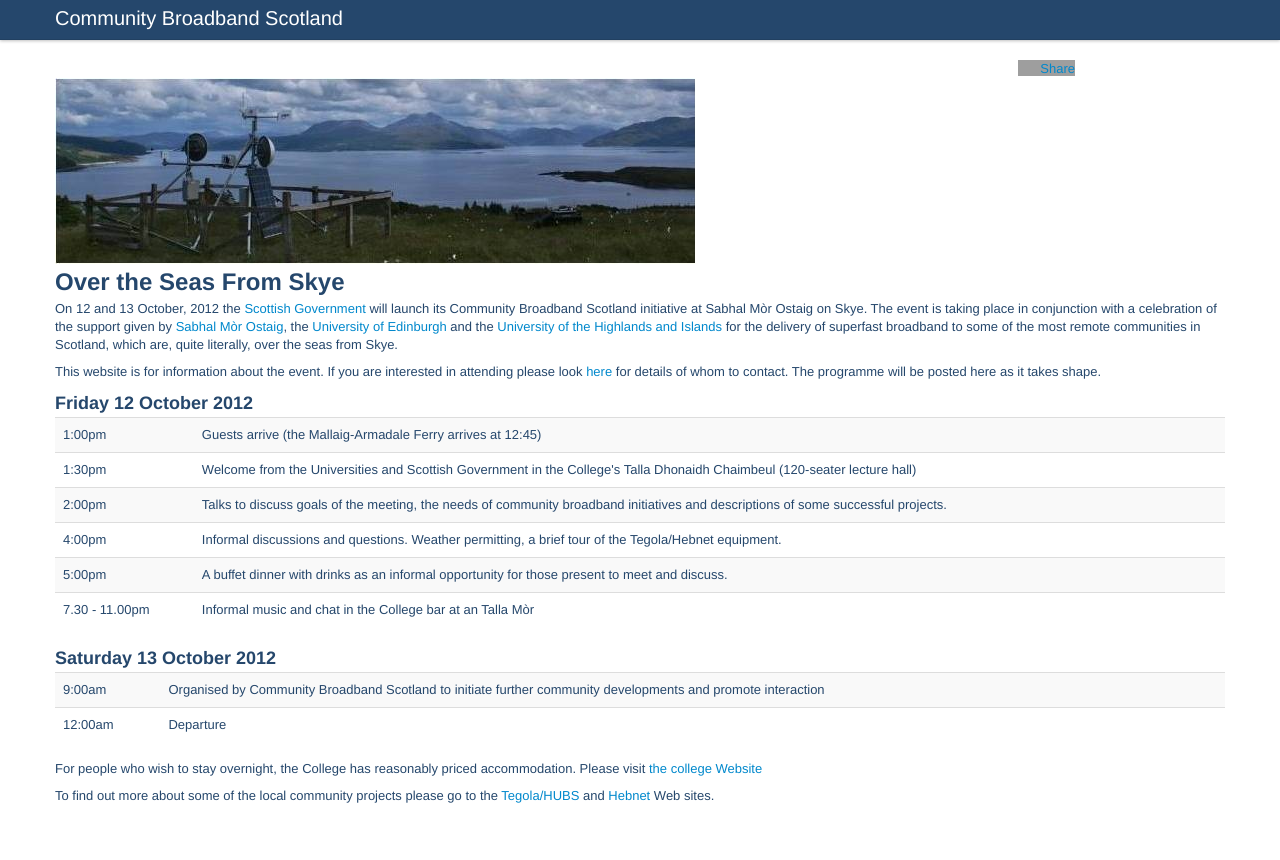
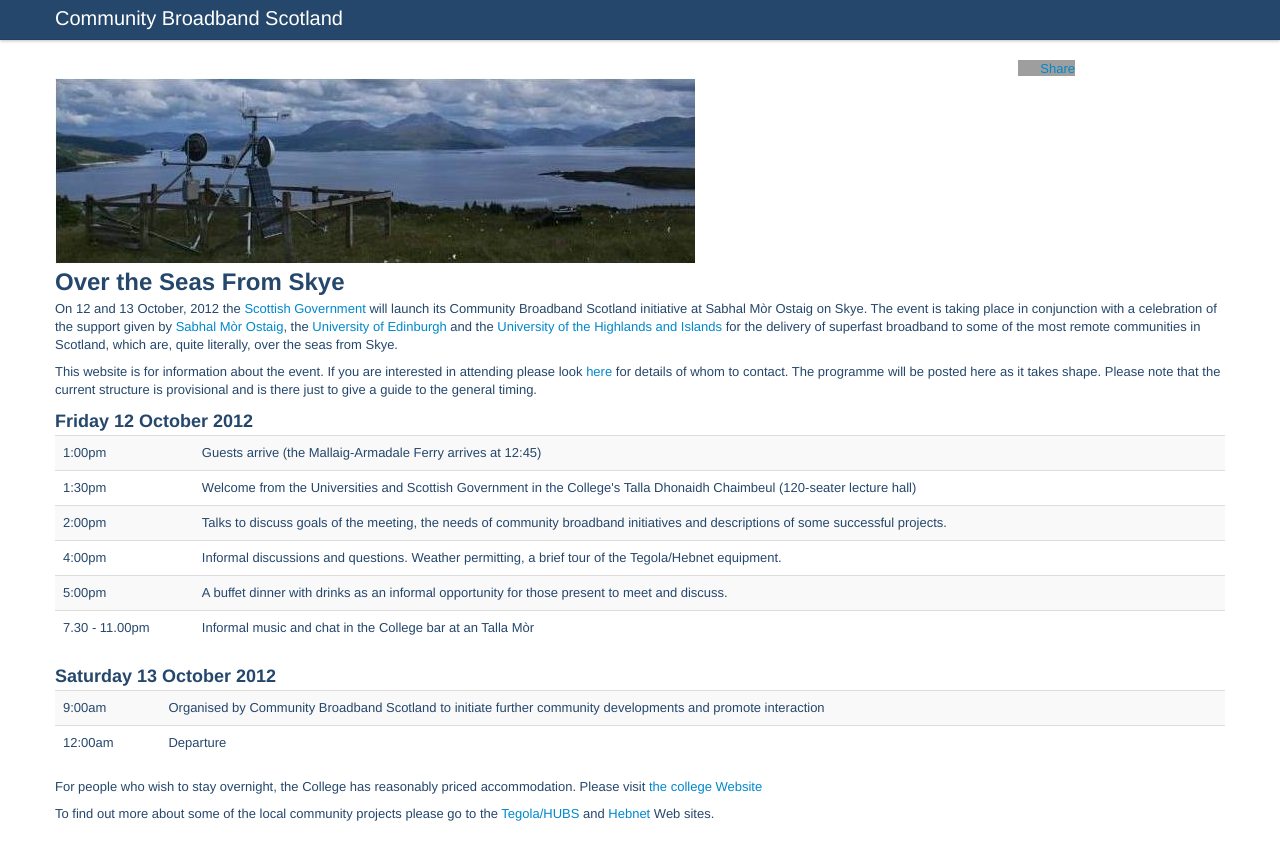
Before and after one commit to tegola-hubs/tegola-hubs.github.com, a Jekyll site: the page CBBS/index.html, which Jekyll copies as it is, in a window 1280 px wide. Shown: the top 860 px of the page. Built offline with Jekyll 4.4.1, drawn with Linux system fonts in a browser that asks for light colours; grey boxes are pictures that could not be loaded.

Commit message:
Mods to keep SG happy

```diff
--- a/CBBS/index.html
+++ b/CBBS/index.html
@@ -64,7 +64,8 @@
 	  interested in attending please look
 	  <a href="CBBSinvitation.html">here</a> for details of whom
 	  to contact.  The programme will be posted here as it takes
-	  shape.
+	  shape. Please note that the current structure is provisional
+	  and is there just to give a guide to the general timing.
 	<p/>
 
 	<h3>Friday 12 October 2012</h3>
```
